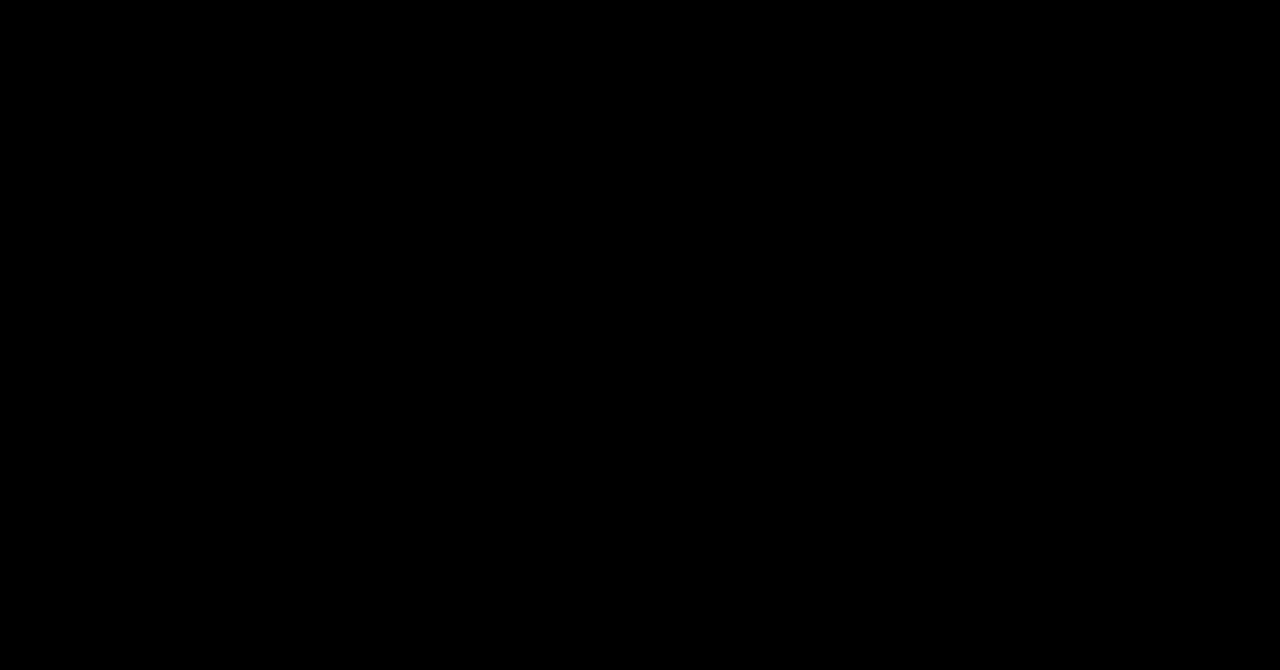
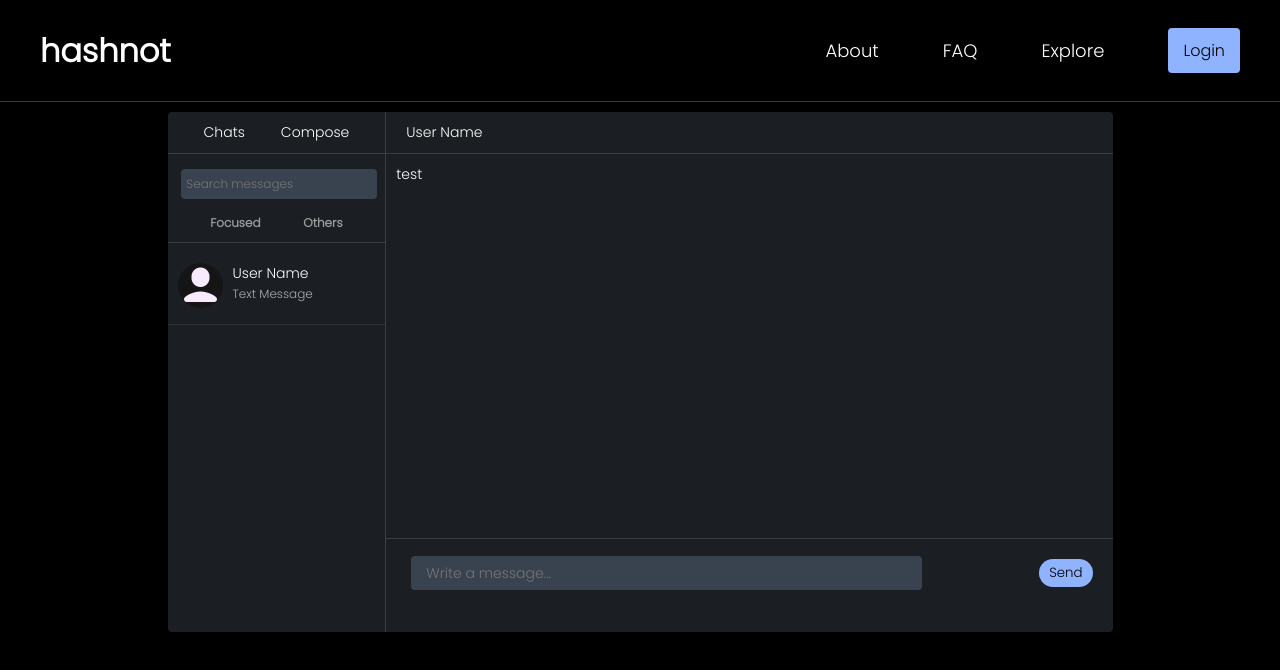
Before and after one commit to ag-wnl/hashnot, a React (Create React App) app: page /chats in a window 1280 px wide. Before the commit this address had no page. Shown: the top 670 px of the page. Built offline with nearby package versions, Linux system fonts and the light colour scheme.

Commit message:
messaging feature UI update

```diff
--- a/src/App.css
+++ b/src/App.css
@@ -393,3 +393,105 @@ a {
 .get-started-btn:hover {
   background-color: #000000;
 }
+
+.chat-page-bounds {
+  padding: 10px;
+  display: flex;
+  flex-direction : column;
+  align-items: center;
+  font-size: 14px;
+}
+
+.chats-container {
+  background-color: #1B1E22;
+  display: flex;
+  flex-direction: row;
+  min-height: 520px;
+  width: 75%;
+  border-radius: 4px;
+}
+
+.chat-section-left {
+  width: 30%;
+  display: flex;
+  flex-direction: column;
+  border-right: 1px solid rgb(62, 62, 62);
+  gap: 15px;
+  align-items: center;
+}
+
+.left-chat-head {
+  padding: 10px 0px 10px 0px;
+  display: flex;
+  flex-direction: row;
+  font-size: 14px;
+  width: 100%;
+  justify-content: space-evenly;
+  border-bottom: 1px solid rgb(62, 62, 62);
+}
+.chat-search {
+  color: white;
+  font-size: 12px;
+  height: 20px;
+  background-color: #38434F;
+  width: 85%;
+  padding: 5px;
+  border-radius: 4px;
+}
+
+.chat-left-row {
+  display: flex;
+  flex-direction: row;
+  padding: 0px 0px 10px 0px;
+  color: rgb(156, 156, 156);
+  font-weight: bold;
+  font-size: 12px;
+  justify-content: space-evenly;
+  border-bottom: 1px solid rgb(62, 62, 62);
+  width: 100%;
+}
+
+.chat-section-right {
+  display: flex;
+  flex-direction: column;
+  width: 100%;
+}
+
+.chat-rigth-head {
+  padding: 10px 0px 10px 0px;
+  border-bottom: 1px solid rgb(62, 62, 62);
+  width: 100%;
+}
+
+.chat-input-box {
+  padding: 20px 20px 20px 20px;
+  display: flex;
+  flex-direction: row;
+  align-items: center;
+  justify-content: space-between;
+}
+
+.chat-input-area {
+  padding: 3px 15px 3px 15px;
+  background-color: #38434F;
+  width: 70%;
+  border-radius: 4px;
+  font-size: 14px;
+}
+
+.chat-message-show-container {
+  border-bottom: 1px solid rgb(62, 62, 62);
+  height: 70%;
+  padding: 10px;
+}
+
+.chat-send-btn {
+  background-color: #8fb3ff;
+  color: black;
+  padding: 4px 10px 4px 10px;
+  border-radius: 20px;
+}
+
+.chat-send-btn:hover {
+  background-color: #a6c2ff;
+}
--- a/src/App.js
+++ b/src/App.js
@@ -9,6 +9,7 @@ import Login from './pages/Login';
 import { QueryClient, QueryClientProvider, useQuery } from 'react-query'
 import Profile from './pages/Profile';
 import ScrollToTop from './components/ScrollToTop';
+import Chats from './pages/Chats';
 
 
 function App() {
@@ -25,6 +26,7 @@ function App() {
                 <Route index element = {<Home />} />
                 <Route path='/home' element = {<Home />} />
                 <Route path='/about' element = {<About />} />
+                <Route path='/chats' element = {<Chats />} />
                 <Route path='/account' element = {<Account />} />
                 <Route path='/explore' element = {<Explore />} />
                 <Route path='/register' element = {<Register />} />
--- /dev/null
+++ b/src/components/ChatPreview.js
@@ -0,0 +1,23 @@
+import React from 'react'
+import '../components/component.css';
+import userimg from "../imgs/user.png"
+
+function ChatPreview() {
+  return (
+    <>
+        <div class = 'chat-preview'>
+            {/* This is the pfp section div */}
+            <div class = 'chat-pfp-div'>
+              <img class = 'chat-prev-pfp' src={userimg} />
+            </div>
+
+            <div style={{display:'flex',flexDirection:'column',gap:'1px'}}>
+              <span>User Name</span>
+              <span style={{fontSize:'12px',color:'#ababab'}}>Text Message</span>
+            </div>
+        </div>
+    </>
+  )
+}
+
+export default ChatPreview
--- /dev/null
+++ b/src/components/MessageBox.js
@@ -0,0 +1,29 @@
+import React from 'react'
+import moment from 'moment';
+
+//This is a reusable message container
+function MessageBox({pfp, senderName, createdAt, messageString}) {
+  return (
+    <>
+        <div className="message">
+            <div className="msg-info">
+
+                <div style={{display:'flex', gap:'0.7rem'}}>
+                    <img
+                    class = 'msg-pfp'
+                    src={pfp} alt="" />
+                    <span style={{fontSize:'14px', fontWeight:'700'}}>{senderName}</span>
+                </div>
+
+                <span style={{fontSize:'10px'}} className="date">
+                {moment(createdAt).fromNow()}
+                </span>
+            </div>
+
+            <p style={{fontSize:'16px'}}>{messageString}</p>
+        </div>
+    </>
+  )
+}
+
+export default MessageBox
--- a/src/components/Messages.js
+++ b/src/components/Messages.js
@@ -8,6 +8,7 @@ import send_dm from "../imgs/send_msg.svg"
 
 import { makeRequest } from "../axios";
 import moment from 'moment';
+import MessageBox from './MessageBox';
 
 const Messages = ({postId}) => {
 
@@ -67,24 +68,7 @@ const Messages = ({postId}) => {
                 : isLoading
                 ? "loading"
                 : data.map((message) => (
-                    <div className="message">
-
-                        <div className="msg-info">
-
-                            <div style={{display:'flex', gap:'0.7rem'}}>
-                                <img
-                                class = 'msg-pfp'
-                                src={(message.pfp ? message.pfp : user_pfp)} alt="" />
-                                <span style={{fontSize:'14px', fontWeight:'700'}}>{message.name}</span>
-                            </div>
-
-                            <span style={{fontSize:'10px'}} className="date">
-                            {moment(message.createdAt).fromNow()}
-                            </span>
-                        </div>
-
-                        <p style={{fontSize:'16px'}}>{message.desc}</p>
-                    </div>
+                    <MessageBox pfp = {(message.pfp ? message.pfp : user_pfp)} senderName={message.name} createdAt={message.createdAt} messageString={message.desc} />
                 ))}
             </div>
         </>
--- a/src/components/Share.js
+++ b/src/components/Share.js
@@ -84,7 +84,7 @@ function Share() {
                     rows="5"
                     class = 'create-post-desc'
                     type="text"
-                    placeholder={`The Post description goes here!`}
+                    placeholder={`The Post description goes here! You can also add relevant links in here.`}
                     onChange={(e) => setDesc(e.target.value)}
                     // value={desc}
                     />
--- a/src/components/component.css
+++ b/src/components/component.css
@@ -343,6 +343,7 @@ input:focus {
     flex-direction: row;
     justify-content: space-between;
     align-items: center;
+    gap: 10px;
 }
 
 .post-bottom-line {
@@ -525,3 +526,21 @@ input:focus {
     border-radius: 4px;
     background-color: rgb(27, 27, 27);
 }
+
+.chat-preview {
+    border-bottom: 1px solid rgb(49, 49, 49);
+    width: 100%;
+    display: flex;
+    flex-direction: row;
+    gap: 10px;
+    padding: 5px 0px 10px 0px;
+}
+
+.chat-pfp-div {
+    padding: 0px 0px 0px 10px;
+}
+
+.chat-prev-pfp {
+    width: 45px;
+    border-radius: 50%;
+}
--- /dev/null
+++ b/src/pages/Chats.js
@@ -0,0 +1,55 @@
+import React from 'react'
+import '../App.css';
+import Navbar from '../components/Navbar'
+import ChatPreview from '../components/ChatPreview';
+
+function Chats() {
+  return (
+    <>
+        <Navbar />
+        <div class='chat-page-bounds'>
+            <div class = 'chats-container'>
+
+                {/* This section is left-section of the page which has previews of people and groups/posts you are chatting about */}
+                <div class='chat-section-left'>
+                    <div class='left-chat-head'>
+                         <div>Chats</div>
+                        <div>Compose</div>
+                    </div>
+
+                    <input placeholder="Search messages" class = 'chat-search' />
+
+                    <div class = 'chat-left-row'>
+                        <span>Focused</span>
+                        <span>Others</span>
+                    </div>
+
+                    {/* This shows the previews of the chats */}
+                    <ChatPreview />
+
+                </div>
+
+                {/* This is the right section which by default opens most recent convo, its use is to view and chat with people you want to! */}
+                <div class = 'chat-section-right'>
+                    <div class = 'chat-rigth-head'>
+                        <span style={{paddingLeft:'20px'}}>User Name</span>
+                    </div>
+
+                    {/* This area will show the text messages */}
+                    <div class = 'chat-message-show-container'>
+                        test
+                    </div>
+
+                    <div class = 'chat-input-box'>
+                        <input class = 'chat-input-area' placeholder='Write a message...' />
+                        <button class = 'chat-send-btn'>Send</button>
+                    </div>
+                </div>
+
+            </div>
+        </div>
+    </>
+  )
+}
+
+export default Chats
--- a/src/pages/Profile.js
+++ b/src/pages/Profile.js
@@ -156,7 +156,7 @@ function Profile() {
                                         : "Follow"}
                                         </button> )}
 
-                                <button class='profile-btn'>Chat</button>
+                                <button class='profile-btn'>Messages</button>
                             </div>
 
                         </div>
```
